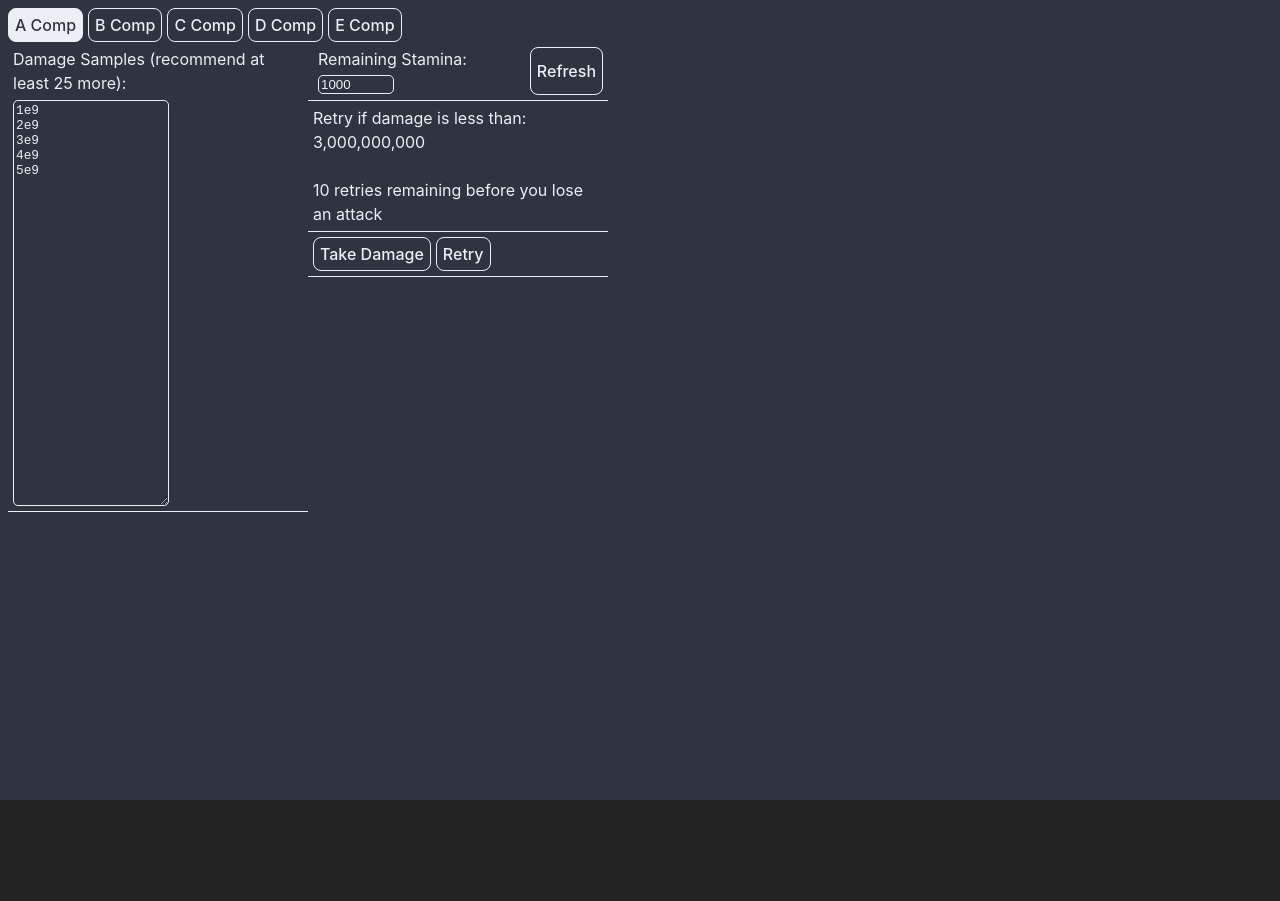
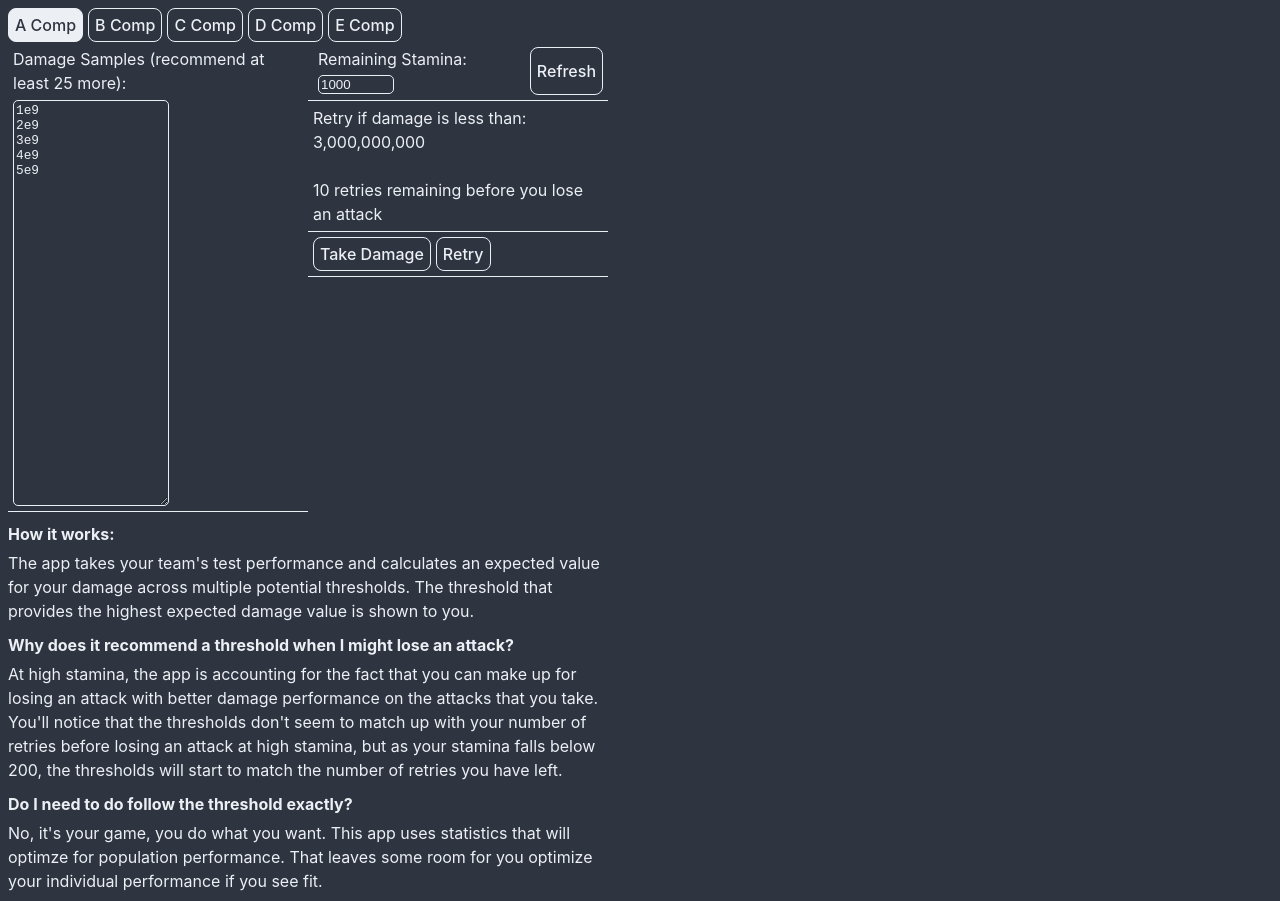
Before and after one commit to Dae314/ae_threshold_optimizer, a Svelte app: page / in a window 1280 px wide. Before the commit the page ends 800 px from the top, so only its background shows below. Built offline with nearby package versions, Linux system fonts and the light colour scheme.

Commit message:
Add a footer with explanation

```diff
--- a/src/App.svelte
+++ b/src/App.svelte
@@ -136,7 +136,14 @@
 		</section>
 	</div>
 </main>
-
+<footer>
+	<h5>How it works:</h5>
+	<p>The app takes your team's test performance and calculates an expected value for your damage across multiple potential thresholds. The threshold that provides the highest expected damage value is shown to you.</p>
+	<h5>Why does it recommend a threshold when I might lose an attack?</h5>
+	<p>At high stamina, the app is accounting for the fact that you can make up for losing an attack with better damage performance on the attacks that you take. You'll notice that the thresholds don't seem to match up with your number of retries before losing an attack at high stamina, but as your stamina falls below 200, the thresholds will start to match the number of retries you have left.</p>
+	<h5>Do I need to do follow the threshold exactly?</h5>
+	<p>No, it's your game, you do what you want. This app uses statistics that will optimze for population performance. That leaves some room for you optimize your individual performance if you see fit.</p>
+</footer>
 
 <style>
 	nav {
@@ -208,4 +215,12 @@
 		font-weight: bold;
 		color: red;
 	}
+	footer {
+		color: #ECEFF4;
+		max-width: 600px;
+	}
+	footer h5 {
+		font-size: 1rem;
+		margin: 10px 0px 5px 0px;
+	}
 </style>
```
